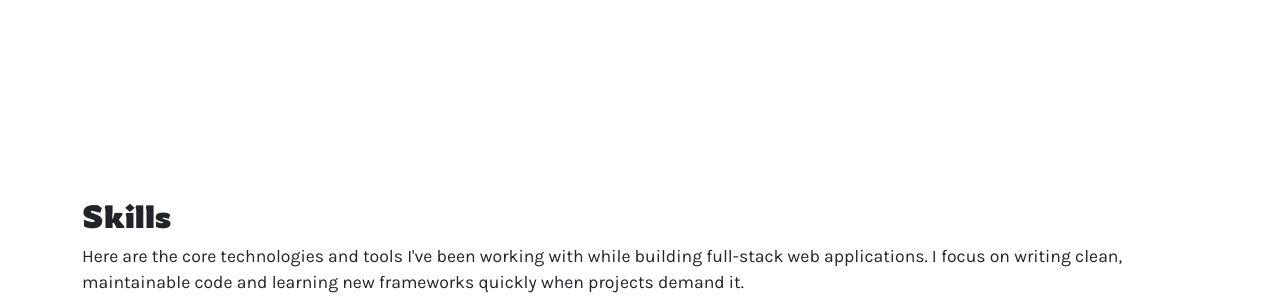
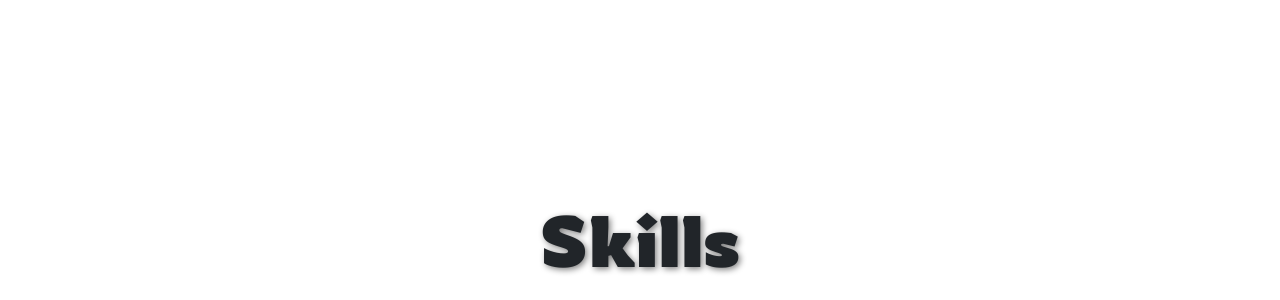
Before and after one commit to KyleMardell/portfolio-25, a Next.js app: page / in a window 1280 px wide. Shown: the part 2481-2781 px from the top of the page. Built offline with nearby package versions, Linux system fonts and the light colour scheme.

Commit message:
Add further styling to skills section. Add delay to aos animations.

```diff
--- a/src/app/components/About.tsx
+++ b/src/app/components/About.tsx
@@ -9,23 +9,23 @@ const About = () => {
                 <Row>
                     <Col xs={12}>
                         <h2 className={`mb-4 text-center ${styles.SectionTitle}`}>About Me</h2>
-                        <p className={`${styles.AboutTextOne} mb-4`} data-aos="fade-right">
+                        <p className={`${styles.AboutTextOne} mb-4`} data-aos="fade-right" data-aos-duration="1500">
                             I'm Kyle Mardell, a <strong>junior full-stack software developer</strong> based in <strong>Manchester, U.K</strong>.
                         </p>
-                        <p className={`${styles.AboutTextTwo} mb-4 text-end`} data-aos="fade-left">
+                        <p className={`${styles.AboutTextTwo} mb-4 text-end`} data-aos="fade-left" data-aos-duration="1500">
                             My background is a little different from most developers — I spent years <br />
                             solving problems hands-on as a vehicle technician before retraining in full-stack development.
                         </p>
-                        <p className={`${styles.AboutTextThree} mb-4`} data-aos="fade-right">
+                        <p className={`${styles.AboutTextThree} mb-4`} data-aos="fade-right" data-aos-duration="1500">
                             That technical mindset,
                             plus over a decade in customer-facing roles, <br />
                             taught me how to break down complex problems and communicate solutions clearly.
                         </p>
-                        <p className={`${styles.AboutTextFour} mb-4 text-end`} data-aos="fade-left">
+                        <p className={`${styles.AboutTextFour} mb-4 text-end`} data-aos="fade-left" data-aos-duration="1500">
                             I recently completed a diploma in Full-Stack Software Development, <br />where I built
                             real-world projects with <strong>React</strong>, <strong>Django REST Framework</strong>, and <strong>PostgreSQL</strong>.
                         </p>
-                        <p className={`${styles.AboutTextFive} mb-4`} data-aos="fade-right">
+                        <p className={`${styles.AboutTextFive} mb-4`} data-aos="fade-right" data-aos-duration="1500">
                             I enjoy the balance of creative front-end work and logical back-end problem-solving, <br />
                             and I'm always looking for opportunities to learn new tools and frameworks.
                         </p>
--- a/src/app/components/Hero.tsx
+++ b/src/app/components/Hero.tsx
@@ -19,18 +19,18 @@ const Hero = () => {
                 </Row>
                 <Row className='mb-5'>
                     <Col className='p-0'>
-                        <p className={`text-start ${styles.IntroTextOne} mb-3`} data-aos="fade-down">
+                        <p className={`text-start ${styles.IntroTextOne} mb-3`} data-aos="fade-down" data-aos-duration="1500">
                             I'm Kyle, a <strong>junior full-stack developer</strong> based in Manchester.
                         </p>
-                        <p className={`text-end ${styles.IntroTextTwo} mb-3`} data-aos="fade-left">
+                        <p className={`text-end ${styles.IntroTextTwo} mb-3`} data-aos="fade-left" data-aos-duration="1500">
                             I recently completed a Full Stack Software Development diploma,<br />
                             where I built projects with <strong>React, Django REST, and PostgreSQL</strong>.
                         </p>
-                        <p className={`text-start ${styles.IntroTextTwo} mb-3`} data-aos="fade-right">
+                        <p className={`text-start ${styles.IntroTextTwo} mb-3`} data-aos="fade-right" data-aos-duration="1500">
                             With a background in technical problem-solving and customer-focused work, <br />
                             I bring strong attention to detail to each project and learn from every experience.
                         </p>
-                        <p className={`text-end ${styles.IntroTextOne} mb-3`} data-aos="fade-up">
+                        <p className={`text-end ${styles.IntroTextOne} mb-3`} data-aos="fade-up" data-aos-duration="1500">
                             I'm eager to keep learning, build meaningful web applications, <br />
                             and contribute to a forward-thinking development team.
                         </p>
--- /dev/null
+++ b/src/app/components/Skills.module.css
@@ -0,0 +1,26 @@
+.SectionTitle {
+    font-size: 3rem;
+    text-shadow: gray 2px 2px 6px;
+}
+
+.SkillsTextOne {
+    font-size: 1.5rem;
+}
+
+.SkillsTextTwo {
+    font-size: 1.1rem;
+}
+
+@media screen and (min-width: 768px) {
+    .SectionTitle {
+        font-size: 4.5rem;
+    }
+
+    .SkillsTextOne {
+        font-size: 2.1rem;
+    }
+
+    .SkillsTextTwo {
+        font-size: 1.6rem;
+    }
+}
--- a/src/app/components/Skills.tsx
+++ b/src/app/components/Skills.tsx
@@ -1,33 +1,39 @@
 import { Container, Row, Col } from 'react-bootstrap';
+import styles from './Skills.module.css';
 
 
 const Skills = () => {
     return (
         <section>
             <Container>
-                <Row>
+                <Row className='mb-4'>
                     <Col>
-                        <h2>Skills</h2>
-                        <p>
-                            Here are the core technologies and tools I've been working with while building full-stack web applications.
-                            I focus on writing clean, maintainable code and learning new frameworks quickly when projects demand it.
+                        <h2 className={`text-center ${styles.SectionTitle} mb-4`}>Skills</h2>
+                        <p className={`${styles.SkillsTextOne} mb-4`} data-aos="fade-right" data-aos-duration="1500">
+                            I focus on writing clean, maintainable code and <br />
+                            learning new frameworks quickly when projects demand it.
                         </p>
+                        <p className={`${styles.SkillsTextTwo} mb-4 text-end`} data-aos="fade-left" data-aos-duration="1500">
+                            Here are the core technologies and tools I've been working with <br />
+                            while building full-stack web applications.
+                        </p>
+
                     </Col>
                 </Row>
-                <Row className="text-center">
-                    <Col xs={6} md={3}>
+                <Row className="text-center mb-5">
+                    <Col xs={6} md={3} className='mb-3' data-aos="flip-left" data-aos-duration="2000" data-aos-delay="100">
                         <h3>Front-End</h3>
                         <p>React, Next.js, JavaScript (ES6+), HTML5, CSS3, Bootstrap</p>
                     </Col>
-                    <Col xs={6} md={3}>
+                    <Col xs={6} md={3} className='mb-3' data-aos="flip-right" data-aos-duration="2000" data-aos-delay="100">
                         <h3>Back-End</h3>
                         <p>Python, Django, Django REST Framework, PostgreSQL</p>
                     </Col>
-                    <Col xs={6} md={3}>
+                    <Col xs={6} md={3} className='mb-3' data-aos="flip-left" data-aos-duration="2000" data-aos-delay="100">
                         <h3>Version Control</h3>
                         <p>Git, GitHub</p>
                     </Col>
-                    <Col xs={6} md={3}>
+                    <Col xs={6} md={3} className='mb-3' data-aos="flip-right" data-aos-duration="2000" data-aos-delay="100">
                         <h3>Other</h3>
                         <p>REST APIs, Deployment (CapRover, VPS), Problem Solving, Organisation</p>
                     </Col>
@@ -35,7 +41,7 @@ const Skills = () => {
 
                 <Row>
                     <Col>
-                        <h2>Background</h2>
+                        <h2 className={`text-center ${styles.SectionTitle} mb-4`}>Background</h2>
                         <p>
                             Alongside my technical skills, here's a quick look at my recent education and experience that shaped me as a developer.
                         </p>
```
